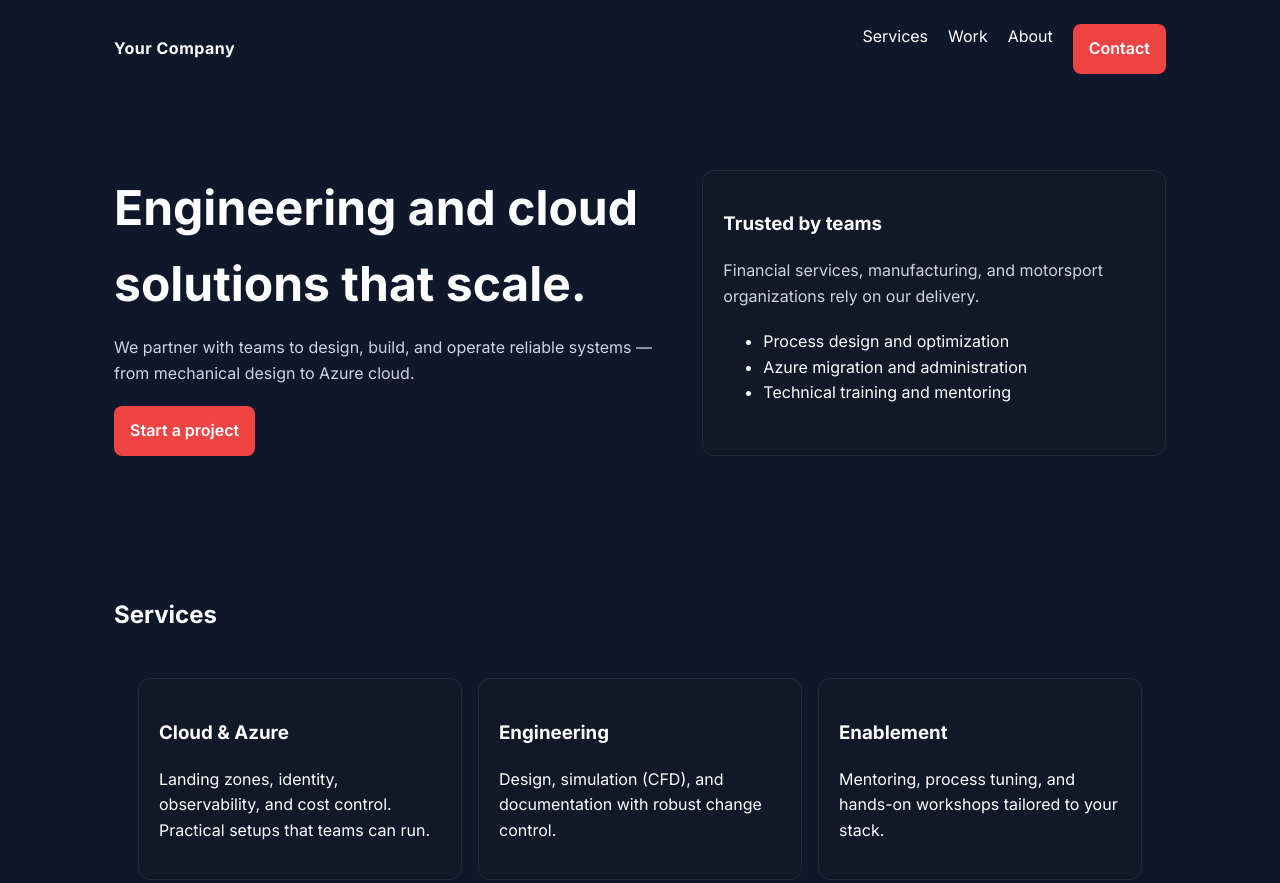
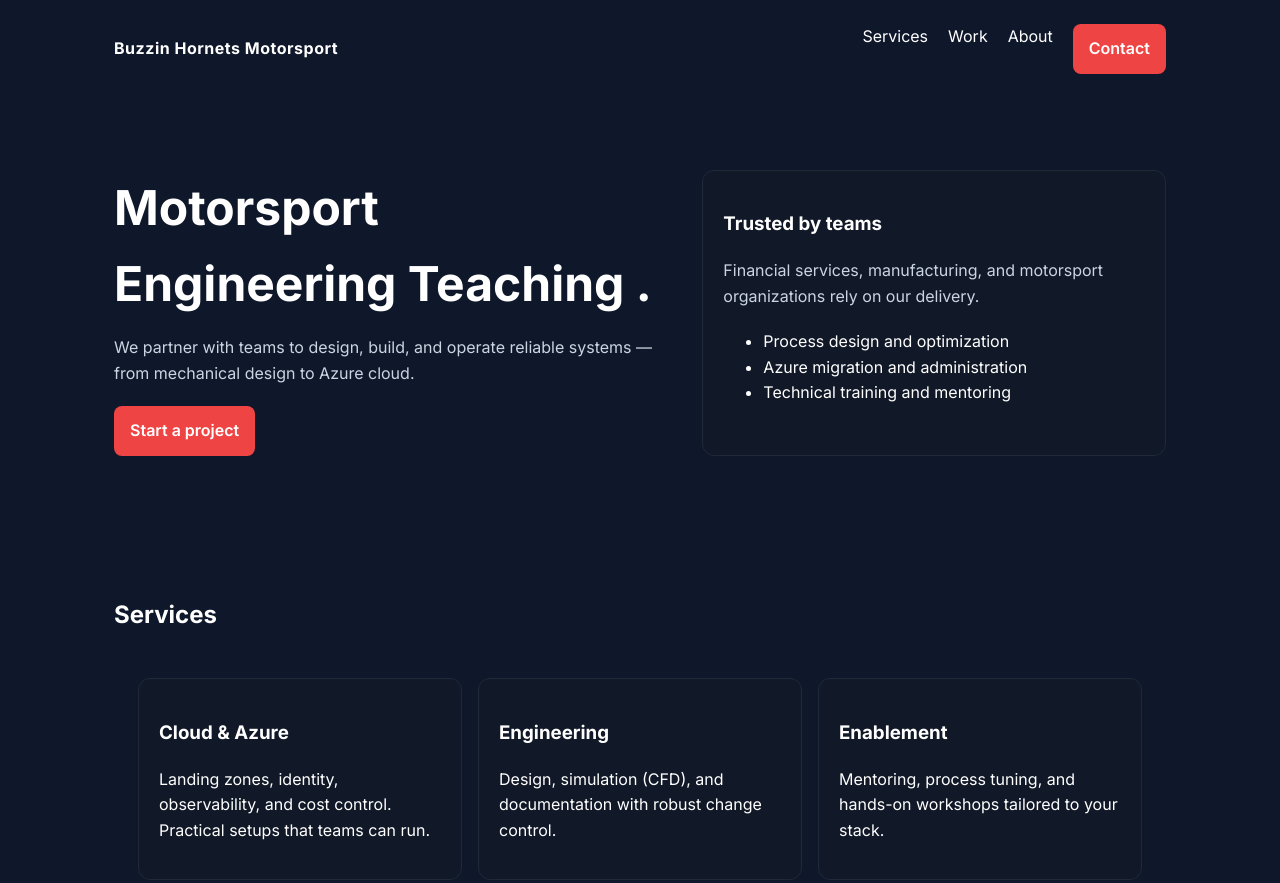
Before and after one commit to Jordy441/jordy441web, a website: page src/index.html in a window 1280 px wide. Shown: the top 883 px of the page. Drawn offline with Linux system fonts and the light colour scheme.

Commit message:
Update company name and hero section heading

```diff
--- a/src/index.html
+++ b/src/index.html
@@ -24,7 +24,7 @@
 </head>
 <body>
   <header>
-    <div class="logo">Your Company</div>
+    <div class="logo">Buzzin Hornets Motorsport</div>
     <nav>
       <ul>
         <li><a href="#services">Services</a></li>
@@ -37,7 +37,7 @@
 
   <section class="hero">
     <div>
-      <h1>Engineering and cloud solutions that scale.</h1>
+      <h1>Motorsport Engineering Teaching .</h1>
       <p>We partner with teams to design, build, and operate reliable systems — from mechanical design to Azure cloud.</p>
       <a class="btn" href="#contact">Start a project</a>
     </div>
```
